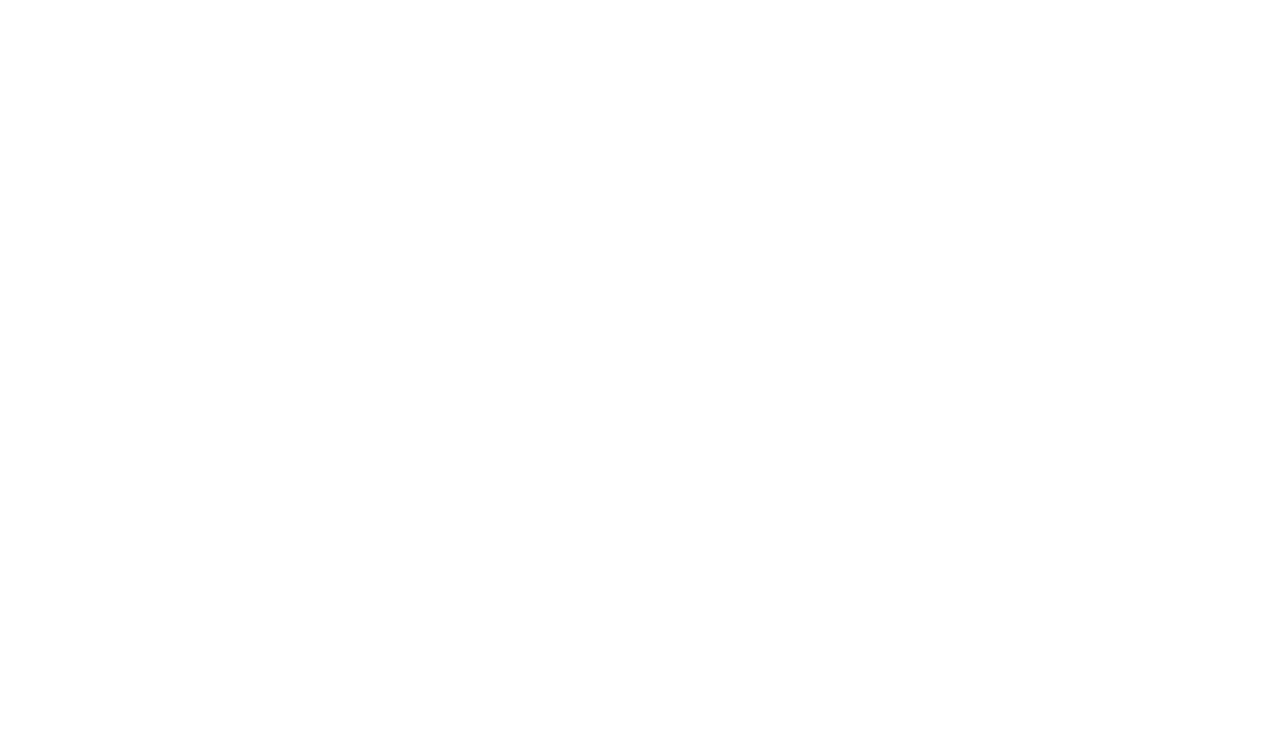
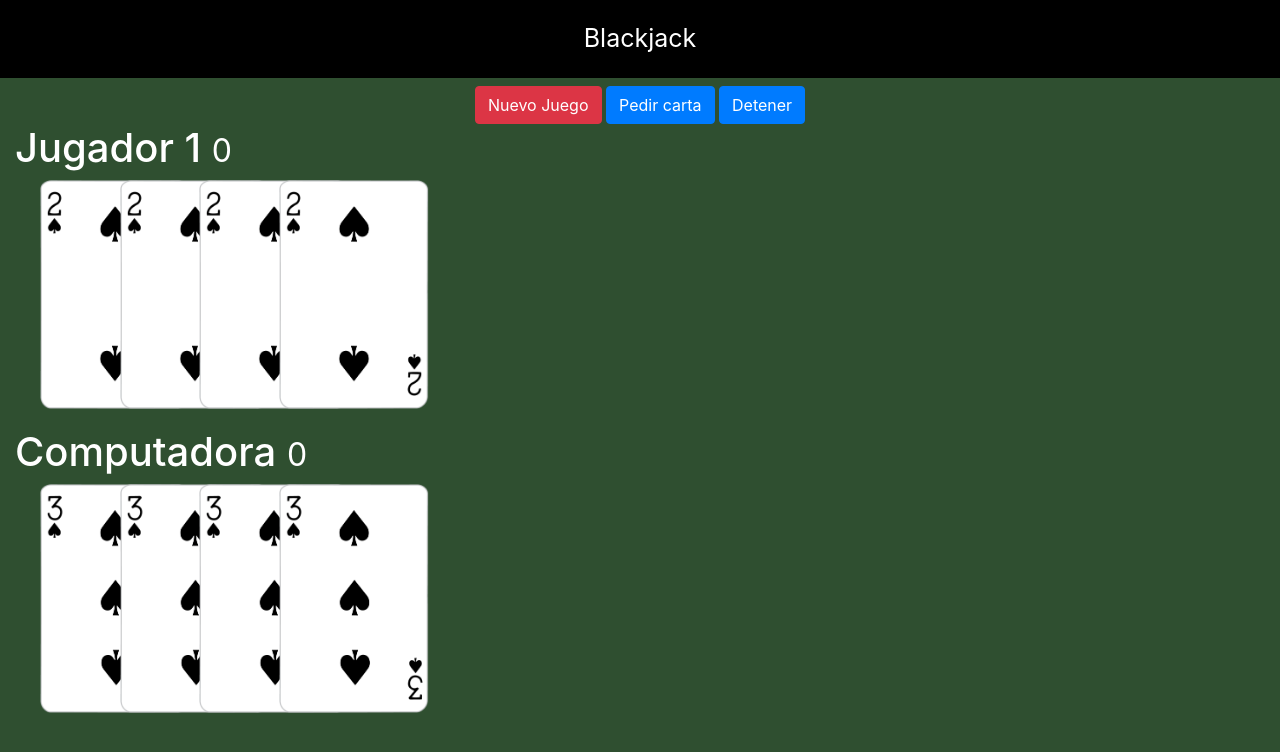
Before and after one commit to Dachi90/Javascript-FernandoHerrera, a plain HTML site: page 02-blackjack/index.html in a window 1280 px wide. Drawn offline with nearby package versions, Linux system fonts and the light colour scheme.

Commit message:
48. Estilo y estructura de nuestro juego

```diff
--- a/02-blackjack/assets/css/style.css
+++ b/02-blackjack/assets/css/style.css
@@ -0,0 +1,26 @@
+html,
+body {
+  margin: 0px;
+  background-color: #2f4f30;
+  color: white;
+}
+
+.titulo {
+  text-align: center;
+  background-color: black;
+  color: white;
+  padding: 20px;
+  font-size: 25px;
+}
+
+.carta {
+  position: relative;
+  width: 150px;
+  left: 100px;
+  margin-left: -75px;
+}
+
+#computadora-cartas,
+#jugador-cartas {
+  height: 240px;
+}
--- a/02-blackjack/index.html
+++ b/02-blackjack/index.html
@@ -10,6 +10,40 @@
     <link rel="stylesheet" href="assets/css/style.css"">
   </head>
   <body>
+    <header class="titulo">Blackjack</header>
+
+    <div class="row mt-2">
+      <div class="col text-center">
+        <button class="btn btn-danger">Nuevo Juego</button>
+        <button class="btn btn-primary">Pedir carta</button>
+        <button class="btn btn-primary">Detener</button>
+      </div>
+    </div>
+
+    <div class="row container">
+      <div class="col">
+        <h1>Jugador 1 <small>0</small></h1>
+        <div id="jugador-cartas">
+          <img class="carta" src="assets/cartas/2S.png" alt="carta" />
+          <img class="carta" src="assets/cartas/2S.png" alt="carta" />
+          <img class="carta" src="assets/cartas/2S.png" alt="carta" />
+          <img class="carta" src="assets/cartas/2S.png" alt="carta" />
+        </div>
+      </div>
+    </div>
+
+    <div class="row container mt-2">
+      <div class="col">
+        <h1>Computadora <small>0</small></h1>
+        <div id="computadora-cartas">
+          <img class="carta" src="assets/cartas/3S.png" alt="carta" />
+          <img class="carta" src="assets/cartas/3S.png" alt="carta" />
+          <img class="carta" src="assets/cartas/3S.png" alt="carta" />
+          <img class="carta" src="assets/cartas/3S.png" alt="carta" />
+        </div>
+      </div>
+    </div>
+
     <script src="assets/js/juego.js"></script>
   </body>
 </html>
```
